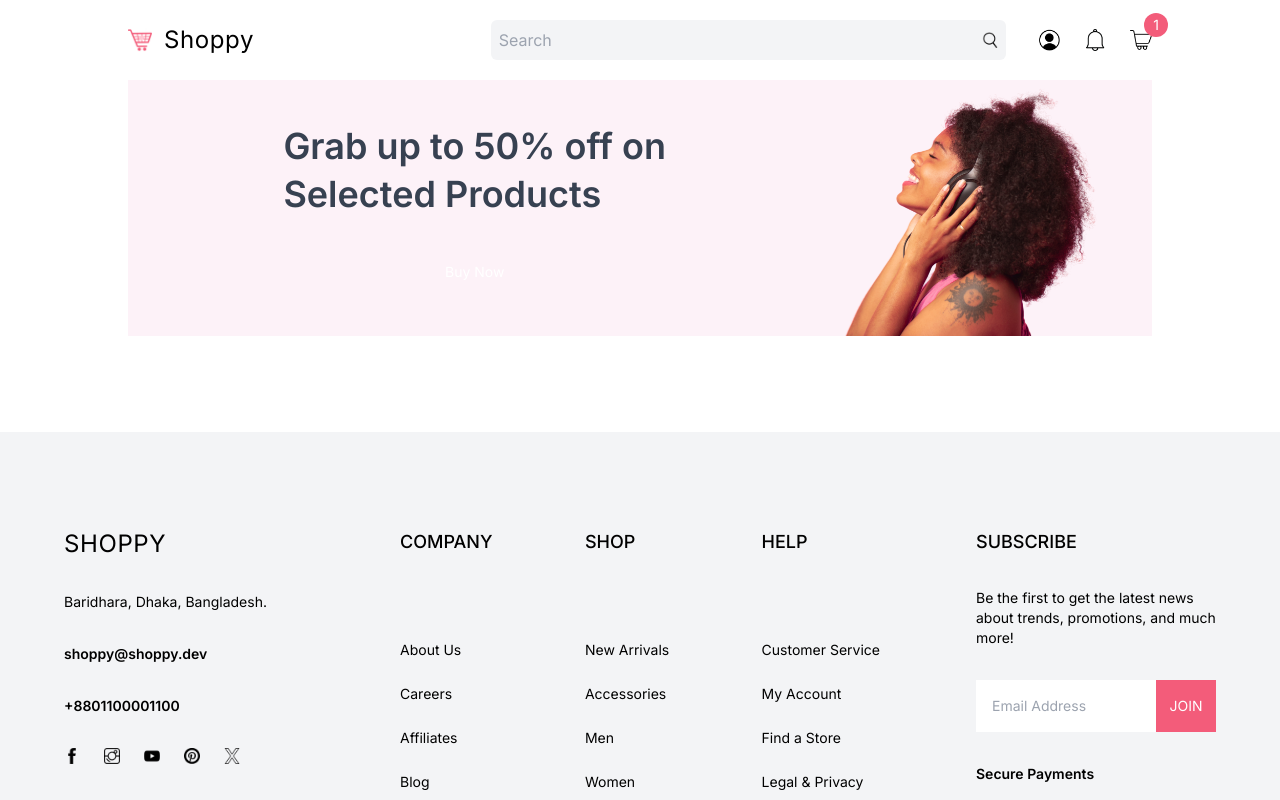
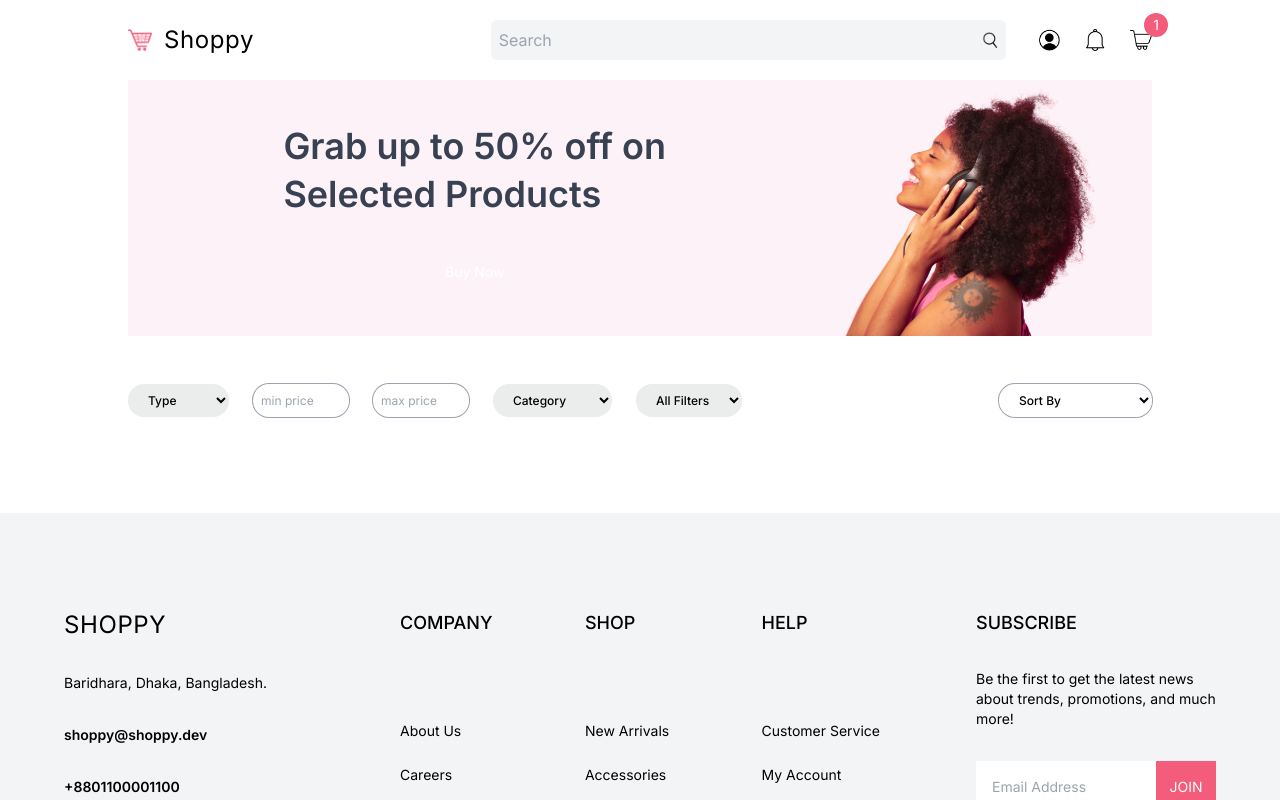
Before and after one commit to Oiyzul/shoppy-client, a Next.js app: page /list in a window 1280 px wide. Shown: the top 800 px of the page. Built offline with nearby package versions, Linux system fonts and the light colour scheme.

Commit message:
Single page designed.

```diff
--- /dev/null
+++ b/src/app/[productId]/page.tsx
@@ -0,0 +1,51 @@
+import Add from "@/components/Add";
+import CustomizeProduct from "@/components/CustomizeProduct";
+import ProductImages from "@/components/ProductImages";
+
+const SinglePage = async ({ params }: { params: { productId: string } }) => {
+  return (
+    <div className="px-4 md:px-8 lg:px-16 xl:px-32 2xl:px-64 relative flex flex-col lg:flex-row gap-16">
+      <div className="w-full lg:w-1/2 lg:sticky top-20 h-max">
+        <ProductImages />
+      </div>
+      {/* text */}
+      <div className="w-full lg:w-1/2 flex flex-col gap-6">
+        <h1 className="text-4xl font-medium">{"name"}</h1>
+        <p className="text-gray-500">{"description"}</p>
+        <div className="h-[2px] bg-gray-100" />
+        <CustomizeProduct />
+
+
+        {/* COLOR */}
+
+        <ul className="flex items-center gap-3">
+          <li className="w-8 h-8 rounded-full ring-1 ring-gray-300 cursor-pointer relative bg-red-500">
+            <div className="absolute w-10 h-10 rounded-full ring-2 top-1/2 left-1/2 transform -translate-x-1/2 -translate-y-1/2" />
+          </li>
+          <li className="w-8 h-8 rounded-full ring-1 ring-gray-300 cursor-pointer relative bg-blue-500"></li>
+          <li className="w-8 h-8 rounded-full ring-1 ring-gray-300 cursor-not-allowed relative bg-green-500">
+            <div className="absolute w-10 h-[2px] bg-red-400 rotate-45 top-1/2 left-1/2 transform -translate-x-1/2 -translate-y-1/2" />
+          </li>
+        </ul>
+        {/* OTHERS */}
+        <h4 className="font-medium">Choose a size</h4>
+        <ul className="flex items-center gap-3">
+          <li className="ring-1 ring-lama text-lama rounded-md py-1 px-4 text-sm cursor-pointer">
+            Small
+          </li>
+          <li className="ring-1 ring-lama text-white bg-lama rounded-md py-1 px-4 text-sm cursor-pointer">
+            Medium
+          </li>
+          <li className="ring-1 ring-pink-200 text-white bg-pink-200 rounded-md py-1 px-4 text-sm cursor-not-allowed">
+            Large
+          </li>
+        </ul>
+
+        <Add />
+
+      </div>
+    </div>
+  );
+};
+
+export default SinglePage;
--- a/src/app/layout.tsx
+++ b/src/app/layout.tsx
@@ -7,7 +7,7 @@ import Footer from "@/components/Footer";
 const inter = Inter({ subsets: ["latin"] });
 
 export const metadata: Metadata = {
-  title: "Lama Dev E-Commerce Application",
+  title: "Shoppy",
   description: "A complete e-commerce application with Next.js and Wix",
 };
 
--- a/src/app/list/page.tsx
+++ b/src/app/list/page.tsx
@@ -1,3 +1,4 @@
+import Filter from "@/components/Filter";
 import Image from "next/image";
 
 const ListPage = async({searchParams}:{searchParams:any}) => {
@@ -20,6 +21,7 @@ const ListPage = async({searchParams}:{searchParams:any}) => {
         </div>
       </div>
       {/* FILTER */}
+      <Filter />
 
       {/* PRODUCTS */}
       {/* <h1 className="mt-12 text-xl font-semibold">
--- /dev/null
+++ b/src/components/Add.tsx
@@ -0,0 +1,47 @@
+"use client";
+
+const Add = () => {
+  const quantity = 4;
+  const stockNumber = 4;
+  const handleQuantity = (type: "i" | "d") => {};
+  return (
+    <div className="flex flex-col gap-4">
+      <h4 className="font-medium">Choose a Quantity</h4>
+      <div className="flex justify-between">
+        <div className="flex items-center gap-4">
+          <div className="bg-gray-100 py-2 px-4 rounded-3xl flex items-center justify-between w-32">
+            <button
+              className="cursor-pointer text-xl disabled:cursor-not-allowed disabled:opacity-20"
+              onClick={() => handleQuantity("d")}
+              disabled={quantity === 1}
+            >
+              -
+            </button>
+            {quantity}
+            <button
+              className="cursor-pointer text-xl disabled:cursor-not-allowed disabled:opacity-20"
+              onClick={() => handleQuantity("i")}
+              disabled={quantity === stockNumber}
+            >
+              +
+            </button>
+          </div>
+          {stockNumber < 1 ? (
+            <div className="text-xs">Product is out of stock</div>
+          ) : (
+            <div className="text-xs">
+              Only <span className="text-orange-500">{stockNumber} items</span>{" "}
+              left!
+              <br /> {"Don't"} miss it
+            </div>
+          )}
+        </div>
+        <button className="w-36 text-sm rounded-3xl ring-1 ring-lama text-lama py-2 px-4 hover:bg-lama hover:text-white disabled:cursor-not-allowed disabled:bg-pink-200 disabled:ring-0 disabled:text-white disabled:ring-none">
+          Add to Cart
+        </button>
+      </div>
+    </div>
+  );
+};
+
+export default Add;
--- /dev/null
+++ b/src/components/CustomizeProduct.tsx
@@ -0,0 +1,74 @@
+"use client";
+
+const CustomizeProduct = () => {
+    const disabled = true
+    const clickHandler = () => {}
+    const selected = true
+  return (
+    <div className="flex flex-col gap-6">
+      {product.productOptions.map((option) => (
+        <div className="flex flex-col gap-4" key={option.name}>
+          <h4 className="font-medium">Choose a {option.name}</h4>
+          <ul className="flex items-center gap-3">
+            {option.choices?.map((choice) => {
+              return option.name === "Color" ? (
+                <li
+                  className="w-8 h-8 rounded-full ring-1 ring-gray-300 relative"
+                  style={{
+                    backgroundColor: choice.value,
+                    cursor: disabled ? "not-allowed" : "pointer",
+                  }}
+                  onClick={clickHandler}
+                  key={choice.description}
+                >
+                  {selected && (
+                    <div className="absolute w-10 h-10 rounded-full ring-2 top-1/2 left-1/2 transform -translate-x-1/2 -translate-y-1/2" />
+                  )}
+                  {disabled && (
+                    <div className="absolute w-10 h-[2px] bg-red-400 rotate-45 top-1/2 left-1/2 transform -translate-x-1/2 -translate-y-1/2" />
+                  )}
+                </li>
+              ) : (
+                <li
+                  className="ring-1 ring-lama text-lama rounded-md py-1 px-4 text-sm"
+                  style={{
+                    cursor: disabled ? "not-allowed" : "pointer",
+                    backgroundColor: selected
+                      ? "#f35c7a"
+                      : disabled
+                      ? "#FBCFE8"
+                      : "white",
+                    color: selected || disabled ? "white" : "#f35c7a",
+                    boxShadow: disabled ? "none" : "",
+                  }}
+                  key={choice.description}
+                  onClick={clickHandler}
+                >
+                  {choice.description}
+                </li>
+              );
+            })}
+          </ul>
+        </div>
+      ))}
+    </div>
+  );
+};
+
+export default CustomizeProduct;
+
+const product = {
+  productId: 1,
+  variants: ["Small", "Medium", "Large"],
+  productOptions: [
+    {
+      name: "Color",
+      choices: [
+        {
+          description: "green",
+          value: "#ffeeff",
+        },
+      ],
+    },
+  ],
+};
--- /dev/null
+++ b/src/components/Filter.tsx
@@ -0,0 +1,65 @@
+const Filter = () => {
+  return (
+    <div className="mt-12 flex justify-between">
+      <div className="flex gap-6 flex-wrap">
+        <select
+          name="type"
+          id=""
+          className="py-2 px-4 rounded-2xl text-xs font-medium bg-[#EBEDED] cursor-pointer"
+        >
+          <option value="">Type</option>
+          <option value="physical">Physical</option>
+          <option value="digital">Digital</option>
+        </select>
+
+        <input
+          type="text"
+          name="min"
+          id=""
+          placeholder="min price"
+          className="text-xs rounded-2xl pl-2 w-24 ring-1 ring-gray-400"
+        />
+        <input
+          type="text"
+          name="max"
+          id=""
+          placeholder="max price"
+          className="text-xs rounded-2xl pl-2 w-24 ring-1 ring-gray-400"
+        />
+        <select
+          name="cat"
+          id=""
+          className="py-2 px-4 rounded-2xl text-xs font-medium bg-[#EBEDED] cursor-pointer"
+        >
+          <option value="">Category</option>
+          <option value="newArrival">New Arrival</option>
+          <option value="popular">Popular</option>
+        </select>
+        <select
+          name=""
+          id=""
+          className="py-2 px-4 rounded-2xl text-xs font-medium bg-[#EBEDED] cursor-pointer"
+        >
+          <option value="">All Filters</option>
+          <option value=""></option>
+          <option value=""></option>
+        </select>
+      </div>
+      <div>
+        <select
+          name="sort"
+          id=""
+          className="py-2 px-4 rounded-2xl text-xs font-medium bg-white ring-1 ring-gray-400 cursor-pointer"
+        >
+          <option value="">Sort By</option>
+          <option value="asc price">Price(low to high)</option>
+          <option value="desc price">Price(high to low)</option>
+          <option value="asc lastUpdated">Newest</option>
+          <option value="desc lastUpdated">Oldest</option>
+        </select>
+      </div>
+    </div>
+  );
+};
+
+export default Filter;
--- /dev/null
+++ b/src/components/ProductImages.tsx
@@ -0,0 +1,56 @@
+"use client";
+
+import Image from "next/image";
+import { useState } from "react";
+
+const ProductImages = () => {
+  const [index, setIndex] = useState(0);
+
+  return (
+    <div>
+      <div className="h-[500px] relative">
+        <Image
+          src={images[index].url}
+          alt=""
+          fill
+          sizes="50vw"
+          className="object-cover rounded-md"
+        />
+      </div>
+      <div className="flex justify-between gap-4 mt-8">
+        {images.map((item: any, i: number) => (
+          <div className="w-1/4 h-32 relative gap-4 mt-8 cursor-pointer" key={item.id} onClick={()=> setIndex(i)}>
+            <Image
+              src={item.url}
+              alt=""
+              fill
+              sizes="30vw"
+              className="object-cover rounded-md"
+            />
+          </div>
+        ))}
+      </div>
+    </div>
+  );
+};
+
+export default ProductImages;
+
+const images = [
+  {
+    id: 1,
+    url: "https://images.pexels.com/photos/19036832/pexels-photo-19036832/free-photo-of-mountain-reflection-in-lake.jpeg?auto=compress&cs=tinysrgb&w=800&lazy=load",
+  },
+  {
+    id: 2,
+    url: "https://images.pexels.com/photos/17867705/pexels-photo-17867705/free-photo-of-crowd-of-hikers-on-the-mountain-ridge-at-dusk.jpeg?auto=compress&cs=tinysrgb&w=800&lazy=load",
+  },
+  {
+    id: 3,
+    url: "https://images.pexels.com/photos/21812160/pexels-photo-21812160/free-photo-of-puerta-colonial-color-rojo-de-guanajuato-mexico.jpeg?auto=compress&cs=tinysrgb&w=800&lazy=load",
+  },
+  {
+    id: 4,
+    url: "https://images.pexels.com/photos/20832069/pexels-photo-20832069/free-photo-of-a-narrow-street-with-buildings-and-cars.jpeg?auto=compress&cs=tinysrgb&w=800&lazy=load",
+  },
+];
```
